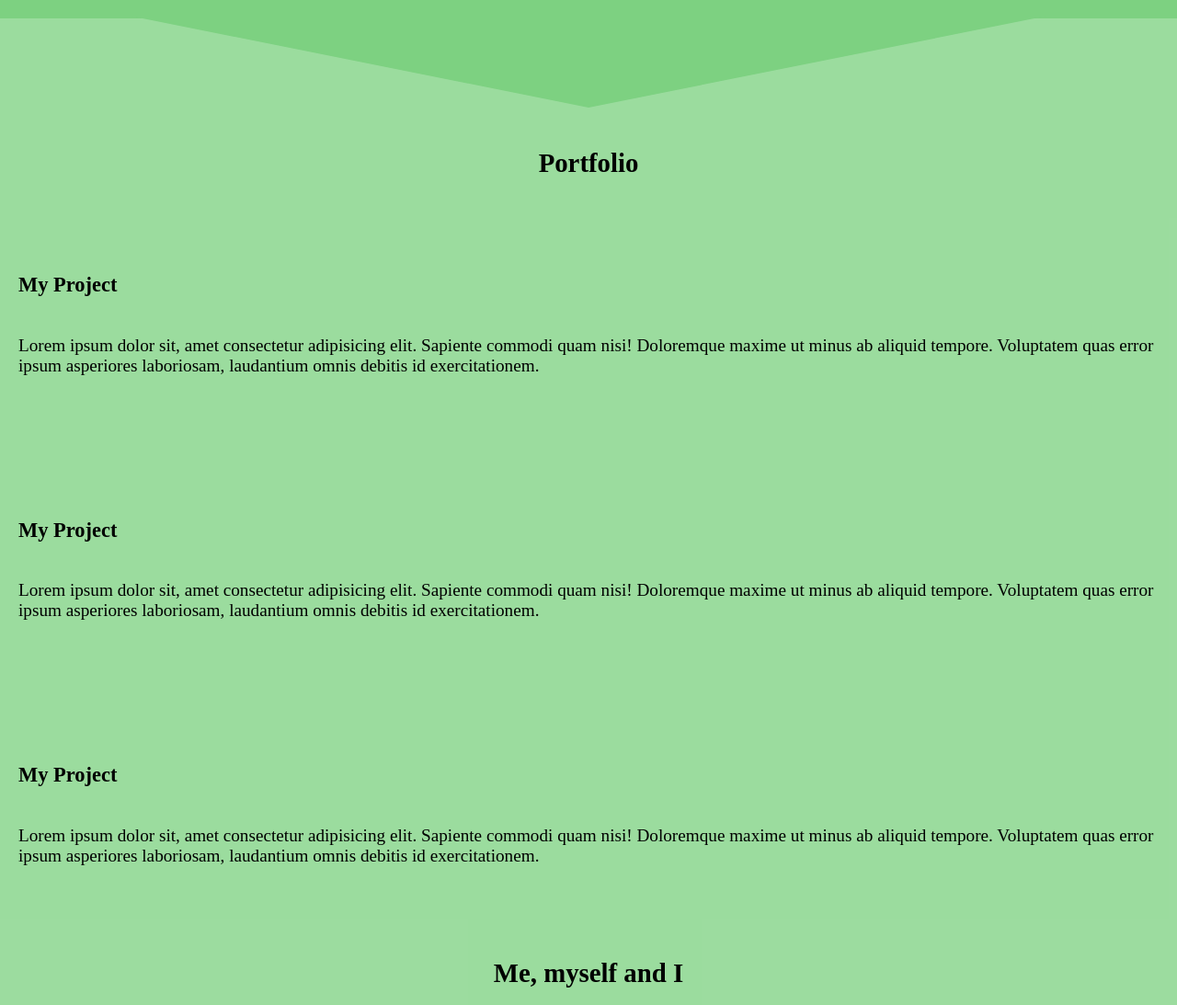
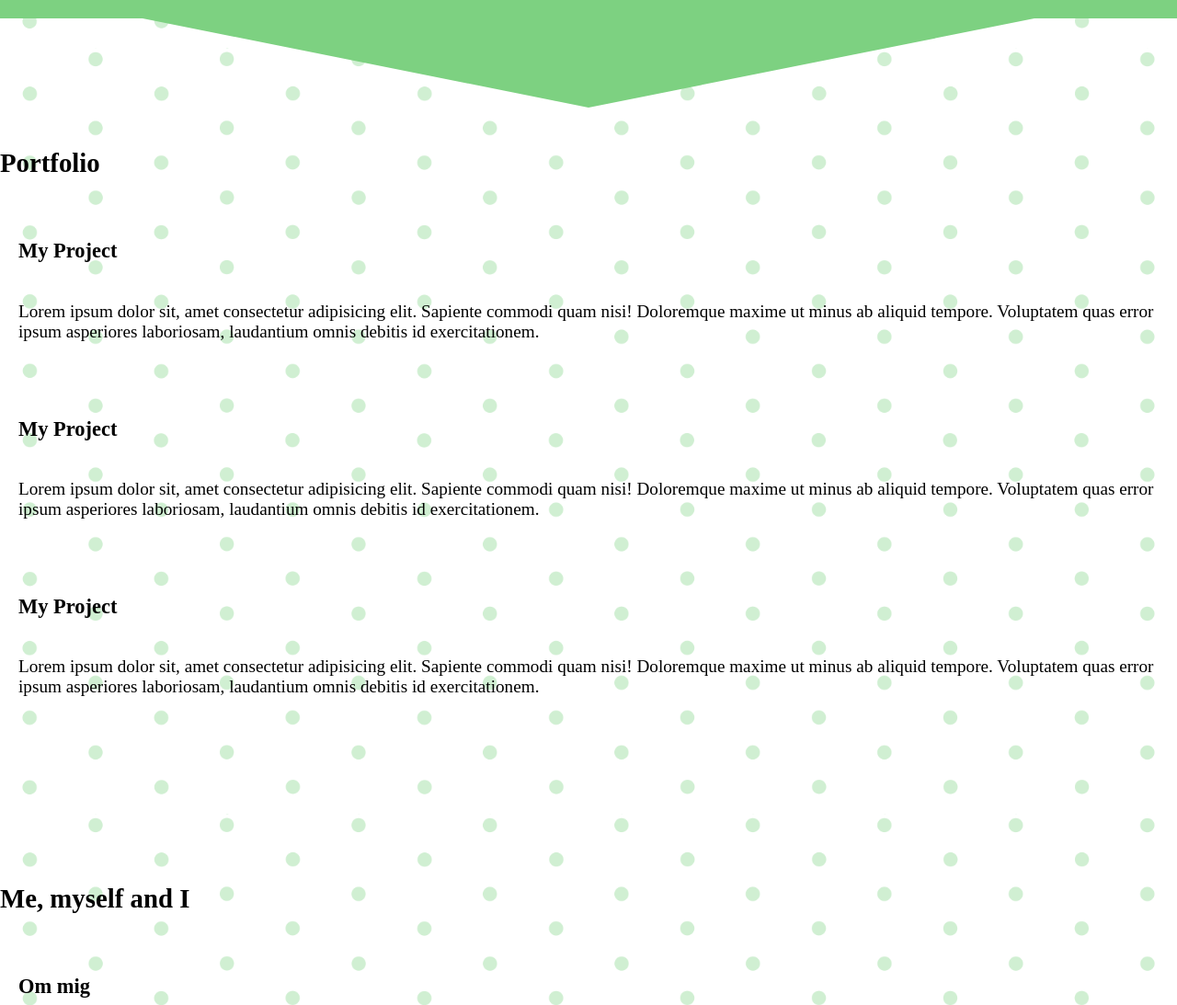
Before and after one commit to bergeper/Portfolio, a website built with Parcel: page src/index.html in a window 1280 px wide. Shown: the part 780-1873 px from the top of the page at 92% size. Built offline with nearby package versions, Linux system fonts and the light colour scheme.

Commit message:
Playing around with background

```diff
--- a/src/index.html
+++ b/src/index.html
@@ -54,8 +54,8 @@
       <section class="triangle"></section>
       <main class="main--content">
         <!-- Portfolio -->
-        <h2 id="portfolio">Portfolio</h2>
-        <section class="content">
+        <section class="content--portfolio">
+          <h2 id="portfolio">Portfolio</h2>
           <article class="card">
             <h3 class="card__title">My Project</h3>
             <p class="card__content">
@@ -86,8 +86,8 @@
         </section>
 
         <!-- About me -->
-        <h2 id="about">Me, myself and I</h2>
         <section class="content">
+          <h2 id="about">Me, myself and I</h2>
           <article class="card">
             <h3 class="card__title">Om mig</h3>
             <p class="card__content">
@@ -99,8 +99,8 @@
         </section>
 
         <!-- Contact -->
-        <h2 id="contact">Contact me, please!</h2>
         <section class="content">
+          <h2 id="contact">Contact me, please!</h2>
           <article class="card">
             <h3 class="card__title">Kontakt</h3>
             <p class="card__content">
--- a/src/scss/_startpage.scss
+++ b/src/scss/_startpage.scss
@@ -6,6 +6,9 @@
   flex-direction: column;
   min-height: 100vh;
   width: 100%;
+  background-image: url("../assets/background2s.png");
+  background-repeat: repeat;
+  background-size: contain;
   background-color: v.$backsecondary;
 }
 
@@ -48,15 +51,10 @@
 .main--content {
   display: flex;
   flex-direction: column;
-  justify-content: center;
-
+  width: 100%;
   min-height: 100vh;
   margin: 20px 0px 20px 0px;
   @include mixins.tablet {
-    display: flex;
-    flex-direction: row;
-    flex-wrap: wrap;
-    width: 100%;
   }
   @include mixins.desktop {
   }
@@ -69,26 +67,37 @@
   min-height: 100vh;
   width: 100%;
   @include mixins.tablet {
-    display: flex;
-    flex-direction: row;
-    flex-wrap: wrap;
     width: 100%;
   }
   @include mixins.desktop {
-    justify-content: center;
+    width: 100%;
   }
 }
 
+.content--portfolio {
+  display: flex;
+  flex-direction: column;
+  min-height: 100vh;
+  width: 100%;
+  @include mixins.tablet {
+    width: 100%;
+  }
+  @include mixins.desktop {
+    width: 100%;
+  }
+}
+// display portfolio
 .card {
   @include mixins.card;
 }
-
+// footer
 .footer {
   background-color: v.$backprimary;
 
   @include mixins.footer;
 }
 
+// divider
 .triangle {
   @include mixins.divider;
   @include mixins.shapedivider {
--- a/src/scss/_variables.scss
+++ b/src/scss/_variables.scss
@@ -1,5 +1,5 @@
 $backprimary: rgb(125, 209, 129);
-$backsecondary: #7dd181c3;
+$backsecondary: rgba(125, 209, 129, 0.358);
 // colors
 $primary: black;
 $secondary: black;
```
Also changed, not shown: src/assets/background-dotted.png (added), src/assets/background2.png (added), src/assets/background2s.png (added).
